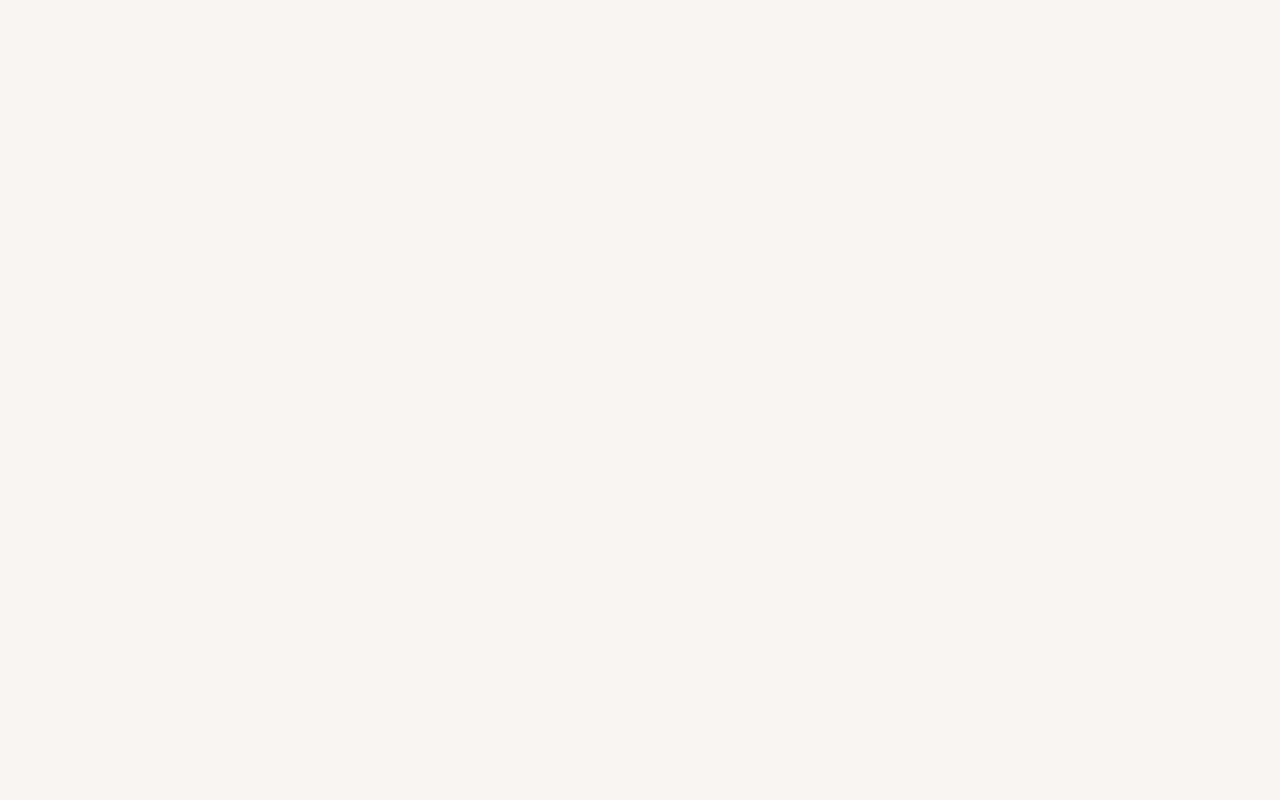
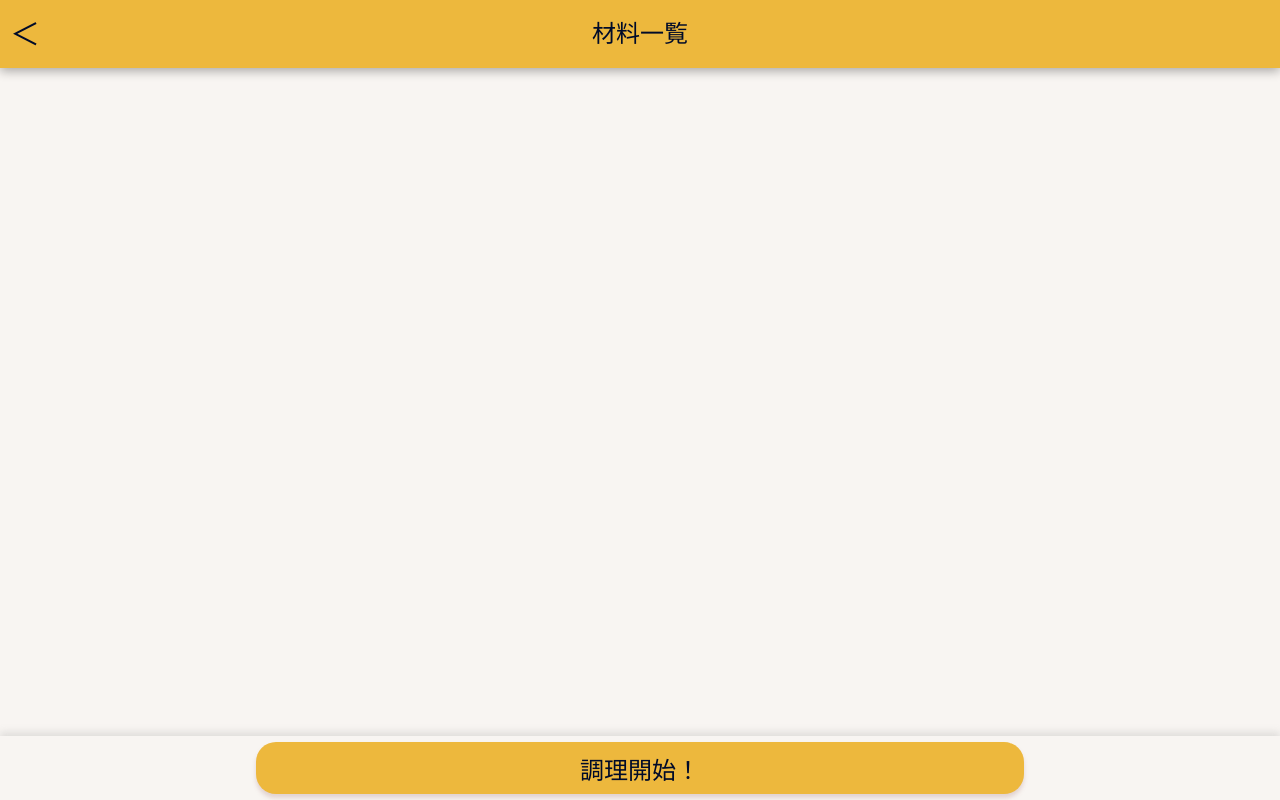
Before and after one commit to kousei-s/makeck_front, a React (Vite) app: page /app/materialList in a window 1280 px wide. Before the commit this address had no page. Built offline with nearby package versions, Linux system fonts and the light colour scheme; a web font is replaced by a local one.

Commit message:
[add] 材料一覧追加

```diff
--- a/src/App.jsx
+++ b/src/App.jsx
@@ -5,6 +5,7 @@ import MenuConfirmation from './pages/MenuConfirmation';
 import StepsDetail from './pages/StepsDetail'
 import React from 'react';
 import RecipeSelection from './pages/RecipeSelection'
+import MaterialList from './pages/MaterialList'
 
 import './styles/index.css';
 import './styles/header.css';
@@ -32,6 +33,7 @@ function App() {
           <Route path='/menuConfirmation' element={<MenuConfirmation />}></Route>
           <Route path='/stepsDetail' element={<StepsDetail />}></Route>
           <Route path='/RecipeSelection' element={<RecipeSelection />}></Route>
+          <Route path='/materialList' element={<MaterialList />}></Route>
         </Routes>
       </Router>
     </>
--- /dev/null
+++ b/src/pages/MaterialList.jsx
@@ -0,0 +1,24 @@
+import { useNavigate } from "react-router-dom";
+import React from 'react';
+import images from '../hooks/images';
+import { useState } from "react";
+
+export default function MaterialList() {
+
+    const navigate = useNavigate();   //遷移のやつだよ
+
+    return(
+        <div className="App">
+            <header>
+                <div className='backBtn' onClick={() => navigate('/menuConfirmation')}>＜</div>
+                <div id='pageTitle'>材料一覧</div>
+            </header>
+
+
+            <footer id='decisionFooter'>
+                <button type='button' id='decisionBtn' onClick={() => navigate('/cookProcess')}>調理開始！</button>
+            </footer>
+        </div>
+    );
+
+}
--- a/src/pages/RecipeSelection.jsx
+++ b/src/pages/RecipeSelection.jsx
@@ -74,12 +74,12 @@ export default function RecipeSelection() {
 
     const handleCard = (cardid) => {
         console.log(cardid);
-        Swal.fire({
-            title: "レシピ追加",
-            icon: "success", // アイコンの種類（success, error, warning, info, question）
-            showConfirmButton: false,
-            timer: 1000,               // 3秒後にアラートを自動で消す
-        });
+        // Swal.fire({
+        //     title: "レシピ追加",
+        //     icon: "success", // アイコンの種類（success, error, warning, info, question）
+        //     showConfirmButton: false,
+        //     timer: 1000,               // 3秒後にアラートを自動で消す
+        // });
 
         selectsData[now_state] = String(cardid);
 
```
